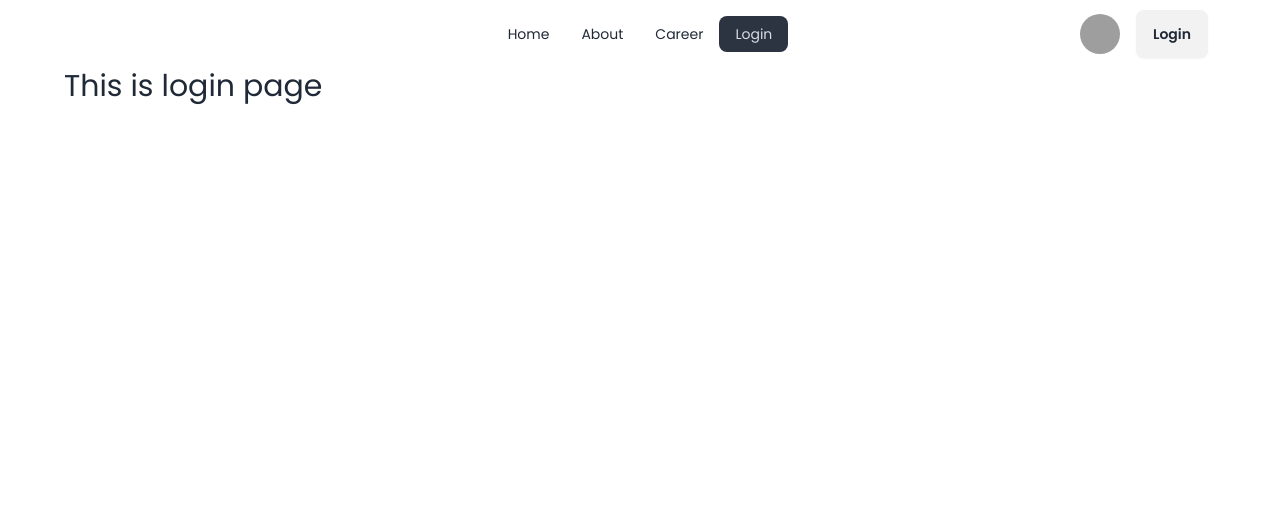
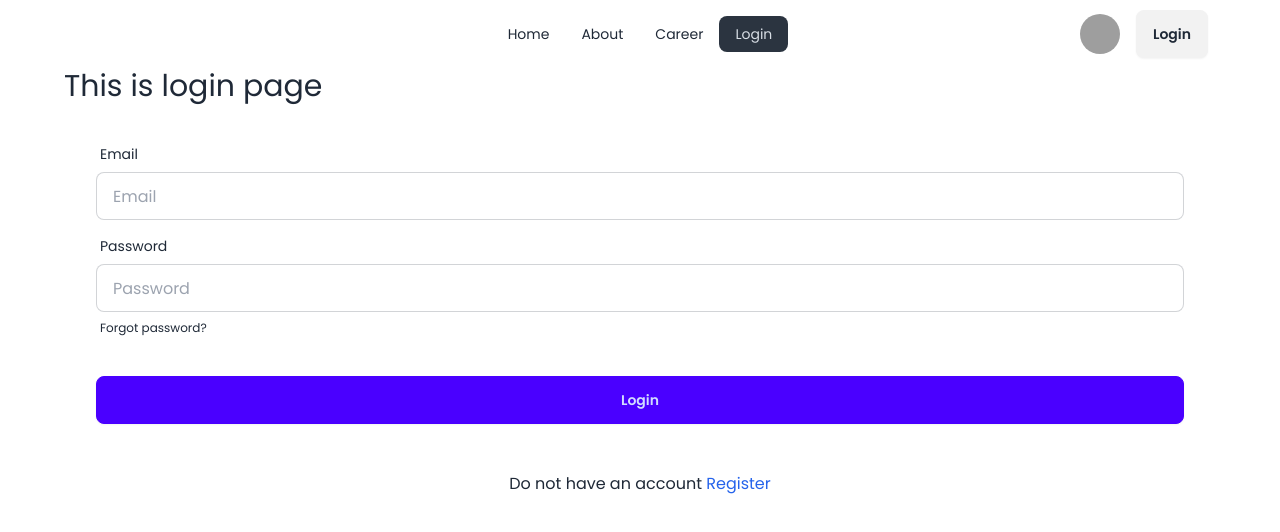
Before and after one commit to kamrulkoche/react-dragon-news-auth, a React (Vite) app: page /login in a window 1280 px wide. Shown: the top 532 px of the page. Built offline with nearby package versions, Linux system fonts and the light colour scheme; grey boxes are pictures that could not be loaded.

Commit message:
add login page

```diff
--- a/src/pages/Login/Login.jsx
+++ b/src/pages/Login/Login.jsx
@@ -1,11 +1,56 @@
 import React from "react";
 import Navbar from "../../shared/Navbar/Navbar";
+import { Link } from "react-router-dom";
 
 const Login = () => {
+  const handleLogin = (e) => {
+    e.preventDefault();
+    console.log(e.currentTarget);
+    const form = new FormData(e.currentTarget);
+    console.log(form.get("password"));
+  };
   return (
     <div>
       <Navbar />
       <h2 className="text-3xl">This is login page</h2>
+
+      <form className="card-body" onSubmit={handleLogin}>
+        <div className="form-control">
+          <label className="label">
+            <span className="label-text">Email</span>
+          </label>
+          <input
+            type="email"
+            name="email"
+            placeholder="Email"
+            className="input input-bordered"
+            required
+          />
+        </div>
+        <div className="form-control">
+          <label className="label">
+            <span className="label-text">Password</span>
+          </label>
+          <input
+            type="password"
+            name="password"
+            placeholder="Password"
+            className="input input-bordered"
+            required
+          />
+          <label className="label">
+            <a href="#" className="label-text-alt link link-hover">
+              Forgot password?
+            </a>
+          </label>
+        </div>
+        <div className="form-control mt-6">
+          <button className="btn btn-primary">Login</button>
+        </div>
+      </form>
+      <p className="text-center mt-4">
+        Do not have an account <Link className="text-blue-600" to="/register">Register</Link>{" "}
+      </p>
     </div>
   );
 };
```
